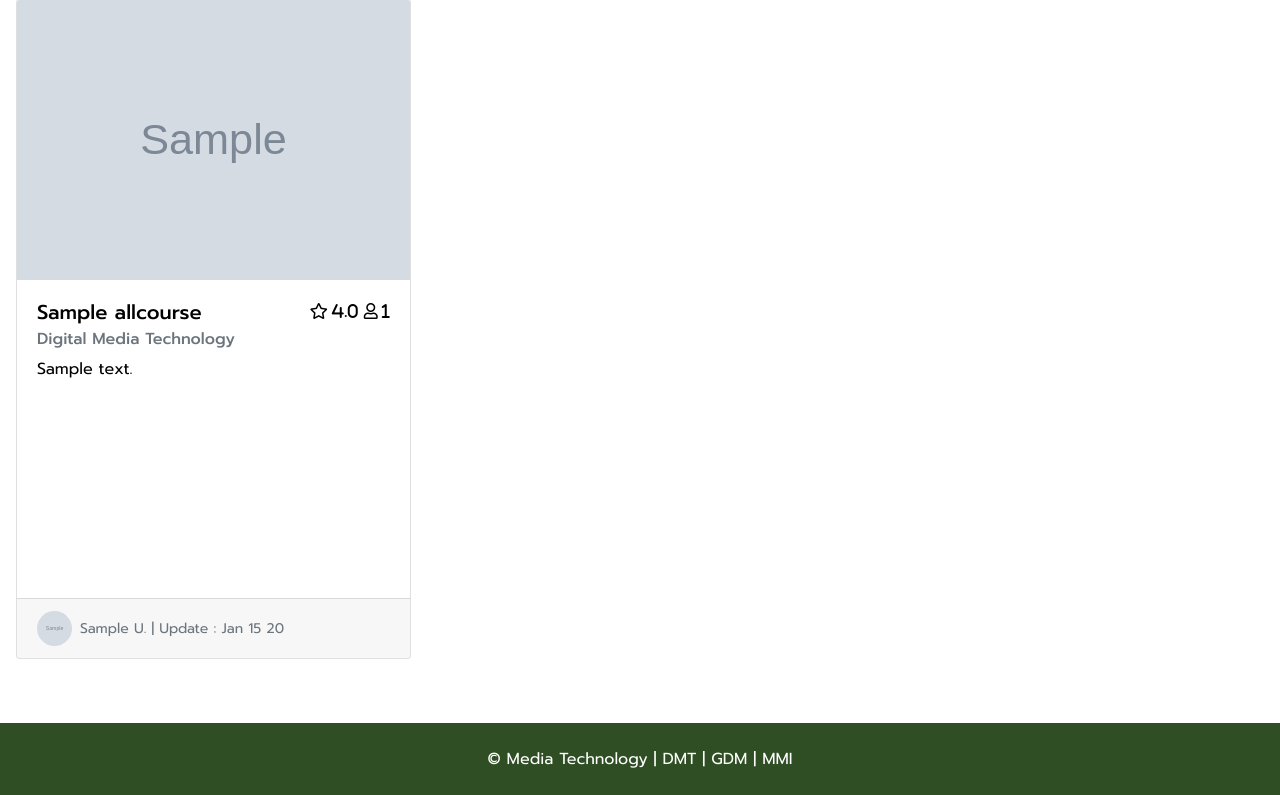
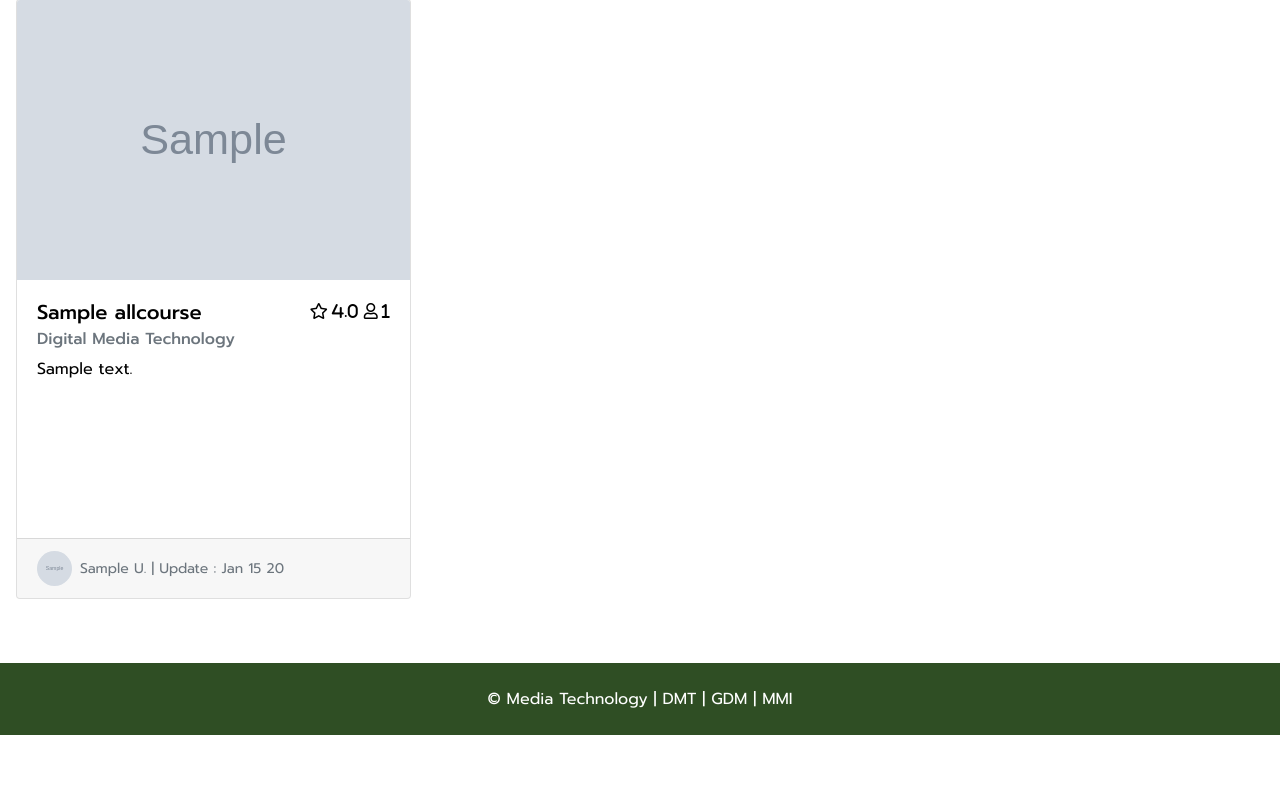
Before and after one commit to plewwoo/Final-Project, a Django app: page /online-course in a window 1280 px wide. Shown: the part 192-987 px from the top of the page. After the commit the page ends 927 px from the top, so only its background shows below. Run offline with Django 3.2, Linux system fonts and the light colour scheme; tables that the repository leaves empty hold one stand-in row (values such as "Sample post"); grey boxes marked "Sample" are stand-in pictures; some libraries are stand-ins or nearby versions.

Commit message:
fixed bugs

```diff
--- a/app/static/css/index.css
+++ b/app/static/css/index.css
@@ -459,7 +459,10 @@ body {
 
 .card {
 	background-color: var(--box-color);
-	height: 660px;
+}
+
+.card-height {
+	height: 600px;
 }
 
 .card-body a {
--- a/app/templates/app/index.html
+++ b/app/templates/app/index.html
@@ -59,7 +59,7 @@
 					{% for c in allCourse %}
 					{% if c.active %}
 					<div class="col-xl-4 col-lg-4 col-md-6 col-sm-12 col-12 p-3">
-						<div class="card">
+						<div class="card card-height">
 							<a href="{% url 'course' c.id %}"><img src="{{ c.courseThumbnail.url }}" class="imgThumbnail card-img-top" style="height: 280px;"></a>
 							<div class="card-body">
 								<div class="card-desc d-flex justify-content-between">
--- a/app/templates/app/online-course.html
+++ b/app/templates/app/online-course.html
@@ -36,7 +36,7 @@
 		{% for c in allCourse %}
 		{% if c.active %}
 		<div class="col-xl-4 col-lg-4 col-md-6 col-sm-12 col-12 p-3">
-			<div class="card">
+			<div class="card card-height">
 				<a href="{% url 'course' c.id %}"><img src="{{ c.courseThumbnail.url }}" class="imgThumbnail card-img-top" style="height: 280px;"></a>
 				<div class="card-body">
 					<div class="card-desc d-flex justify-content-between">
```
